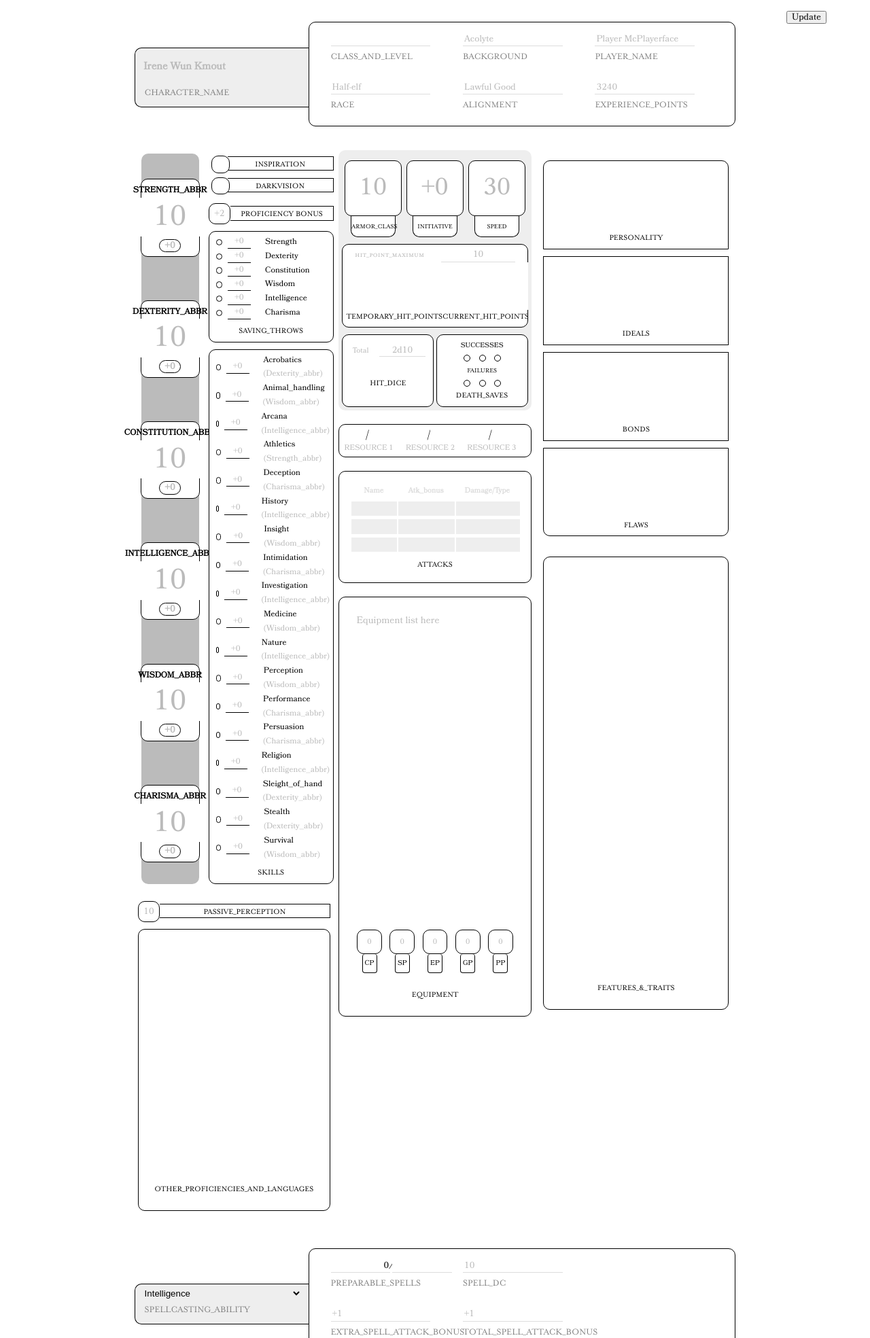
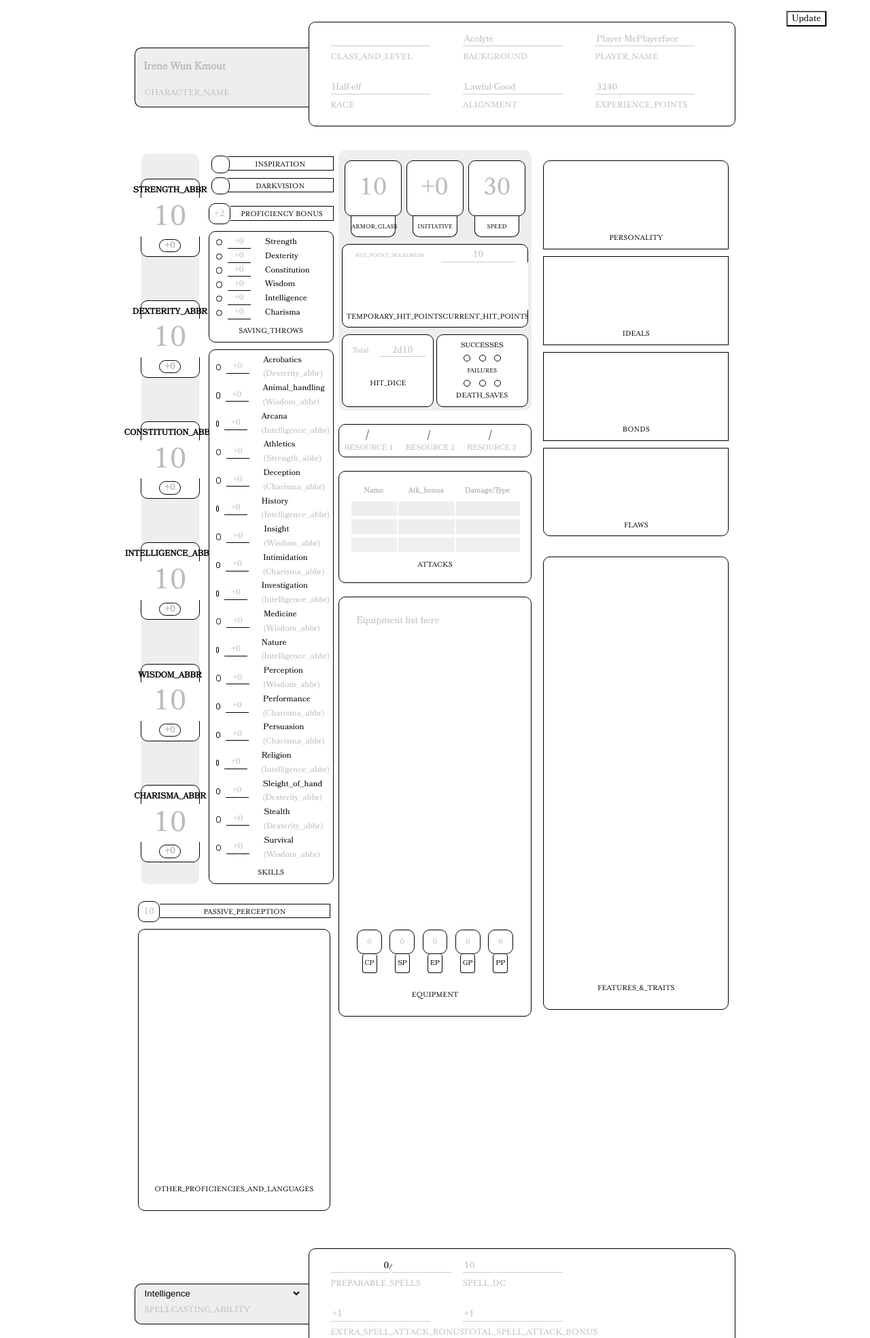
Before and after one commit to brouberol/5esheets, a Python web app: template 5esheets/templates/sheet.html in a window 1280 px wide. Shown: the top 1969 px of the page at 68% size. Run offline with Jinja, Linux system fonts and the light colour scheme; the template is opened without the code that fills it, so the values that code supplies are empty; some libraries are stand-ins or nearby versions.

Commit message:
Implement a light/dark theme

```diff
--- a/5esheets/static/css/components.css
+++ b/5esheets/static/css/components.css
@@ -7,7 +7,7 @@
 }
 
 .roundedbox {
-  background-color: white;
+  background-color: var(--color-primary-background);
   border: var(--box-border);
   border-radius: var(--box-border-radius);
   padding: var(--innerbox-spacing);
@@ -15,7 +15,7 @@
 
 .roundedbox-bottom-only {
   border: var(--box-border);
-  background-color: white;
+  background-color: var(--color-primary-background);
   text-align: center;
   padding-top: 5px;
   padding-bottom: 5px;
--- a/5esheets/static/css/regular.css
+++ b/5esheets/static/css/regular.css
@@ -13,7 +13,9 @@ html,
 textarea,
 input {
   font-family: var(--font-family-text);
+  color: var(--color-primary-text);
   line-height: 1.3em;
+  background-color: var(--color-primary-background);
 }
 
 h1,
@@ -121,12 +123,10 @@ section.spellcastingability {
   border-right: 0;
   border-radius: var(--box-border-radius) 0 0 var(--box-border-radius);
   padding: 5px 0;
-  background-color: #eee;
+  background-color: var(--color-secondary-background);
   width: 30%;
   display: flex;
   flex-direction: column-reverse;
-  bottom: 0;
-  top: 0;
   margin: auto;
 }
 
@@ -170,7 +170,7 @@ section.misc label {
 
 form.charsheet header section.misc ul li input {
   border: 0;
-  border-bottom: 1px solid #ddd;
+  border-bottom: 1px solid var(--color-secondary-border);
   width: 80%;
 }
 
@@ -207,7 +207,7 @@ section.attributes > div:nth-child(2) {
 
 section.attributes div.scores {
   width: 30%;
-  background-color: #bbb;
+  background-color: var(--color-secondary-background);
   border-radius: 10px;
   padding-bottom: 5px;
 }
@@ -376,13 +374,13 @@ div.max {
 
 div.max label {
   text-transform: none;
-  color: #bbb;
+  color: var(--color-secondary-text);
 }
 
 div.max input {
   width: 40%;
   border: 0;
-  border-bottom: 1px solid #ddd;
+  border-bottom: 1px solid var(--color-secondary-border);
   text-align: center;
 }
 
@@ -424,14 +422,14 @@ div.hitdice div.total {
 
 div.hitdice div.total label {
   font-size: var(--font-size-s);
-  color: #bbb;
+  color: var(--color-secondary-text);
   margin: 0.25em;
   text-transform: capitalize;
 }
 
 div.hitdice div.total input {
   border: 0;
-  border-bottom: 1px solid #ddd;
+  border-bottom: 1px solid var(--color-secondary-border);
   width: 50%;
   padding: 0 0.25em;
   text-align: center;
@@ -506,14 +504,14 @@ section.attacksandspellcasting table {
 
 section.attacksandspellcasting table th {
   font-size: var(--font-size-s);
-  color: #ddd;
+  color: var(--color-secondary-text);
   text-transform: capitalize;
 }
 
 section.attacksandspellcasting table input {
   width: calc(100% - 4px);
   border: 0;
-  background-color: #eee;
+  background-color: var(--color-secondary-background);
   font-size: var(--font-size-ms);
   padding: 3px;
 }
@@ -669,13 +667,13 @@ div.spells-slots-total input {
 }
 
 div.spells-slots-available input {
-  border-right: 1px solid black;
+  border-right: var(--box-border);
 }
 
 header label {
   margin-top: 5px;
   padding-bottom: 5px;
-  color: gray;
+  color: var(--color-secondary-text);
 }
 
 section.spellcastingability select {
--- a/5esheets/static/css/vars.css
+++ b/5esheets/static/css/vars.css
@@ -10,7 +10,32 @@
   --interbox-spacing: 10px;
   --innerbox-spacing: 5px;
   --box-border-radius: 10px;
-  --box-border: 1px solid black;
+  --box-border: 1px solid var(--color-primary-border);
   --font-family-text: "Bookinsanity";
   --font-family-headings: "MrEaves";
+  --color-primary-border: var(--color-primary-text);
 }
+
+@media (prefers-color-scheme: light) {
+  :root {
+    --color-primary-background: #ffffff;
+    --color-secondary-background: #eeeeee;
+    --color-primary-text: #000000;
+    --color-secondary-text: #bbb;
+    --color-input-placeholder: var(--color-secondary-text);
+    --color-input-checkbox-checked: #000000;
+    --color-secondary-border: #cccccc;
+  }
+}
+
+@media (prefers-color-scheme: dark) {
+  :root {
+    --color-primary-background: #313131;
+    --color-secondary-background: var(--color-primary-background);
+    --color-primary-text: #ccc1c1;
+    --color-secondary-text: #c5c3c3;
+    --color-input-placeholder: var(--color-secondary-text);
+    --color-input-checkbox-checked: #eb9696;
+    --color-secondary-border: #8a8989;
+  }
+}
```
Also changed, not shown: other parts of 5esheets/static/css/regular.css (+14 -16 lines).
